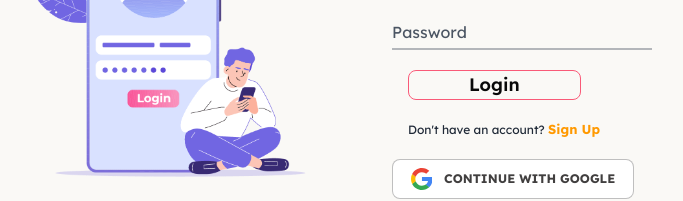
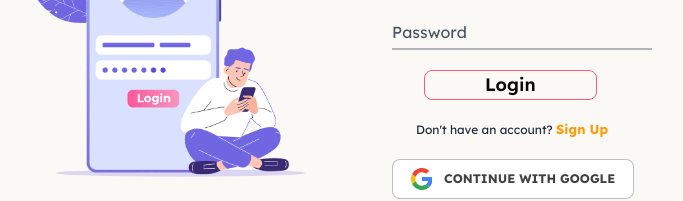
Before and after one commit to hshehriyaralam/MoneyMinder, a React (Vite) app: page / in a window 1280 px wide. Shown: the part 459-660 px from the top of the page, without its empty margins (264-947 px from the left). Built offline with nearby package versions, Linux system fonts and the light colour scheme; no server answers.

Commit message:
edit login and signUp

```diff
--- a/src/Components/layout/LoginForm.jsx
+++ b/src/Components/layout/LoginForm.jsx
@@ -87,9 +87,11 @@ const handleGoogleLogin = () => {
   tokenClient.requestAccessToken();
 };
 
-// useEffect(() => {
-//     window.scrollTo({ top: document.body.scrollHeight, behavior: 'smooth' });
-//   }, []);
+
+useEffect(() => {
+  window.scrollTo({top : document.body.scrollHeight, behavior : 'smooth'})
+},[])
+
 
 
 
@@ -107,7 +109,7 @@ const handleGoogleLogin = () => {
 
       {/* Right Side - Form */}
       <div className="md:w-1/2 py-4 px-4 mx-auto mt-0 overflow-y-auto max-h-screen">
-        <h2 className="text-[#1f2937] text-[26px] font-bold md:mx-12   text-center">
+        <h2 className="text-[#1f2937] text-[26px] font-bold   text-center md:mx-20 ">
           Login
         </h2>
 
@@ -129,12 +131,12 @@ const handleGoogleLogin = () => {
           />
 
           {/* Submit Button */}
-          <div className="mt-4 md:mx-4">
+          <div className="mt-4 mx-8">
             <ButtonComponent Name="Login" type="submit" />
           </div>
 
           {/* Sign Up Link */}
-          <p className="text-[12px] text-[#1f2937] mx-4 ">
+          <p className="text-[12px] text-[#1f2937] mx-6 ">
             Don't have an account?{" "}
             <Link
               to="/SignUp"
--- a/src/Components/layout/SinUpForm.jsx
+++ b/src/Components/layout/SinUpForm.jsx
@@ -99,8 +99,8 @@ const handleGoogleLogin = () => {
   tokenClient.requestAccessToken();
 }
 useEffect(() => {
-  window.scrollTo({ top : document.body.scrollHeight, behavior : 'smooth'})
-}),[]
+  window.scrollTo({ bottom : document.body.scrollHeight, behavior : 'smooth'})
+},[])
 
 
   return (
@@ -113,7 +113,7 @@ useEffect(() => {
       </div>
 
       <div className="md:w-1/2  md:px-4 mx-auto  overflow-y-auto max-h-screen">
-        <h2 className="text-[#1f2937] text-[26px] font-bold text-center  md:mx-12">Sign Up</h2>
+        <h2 className="text-[#1f2937] text-[26px] font-bold text-center  md:mx-20">Sign Up</h2>
 
         <form className="space-y-4" onSubmit={handleSignUp}>
           <Input
@@ -141,7 +141,7 @@ useEffect(() => {
             <InteractiveHoverButtonDemo type={'submit'} Name={'Sign Up'} />
           </div>
 
-          <p className="text-[12px] text-[#1f2937]">
+          <p className="text-[12px] text-[#1f2937]  mx-6">
             Already have an account?{" "}
             <Link to="/" className="text-[#FF9900] hover:underline text-[13px] font-bold">Login</Link>
           </p>
```
